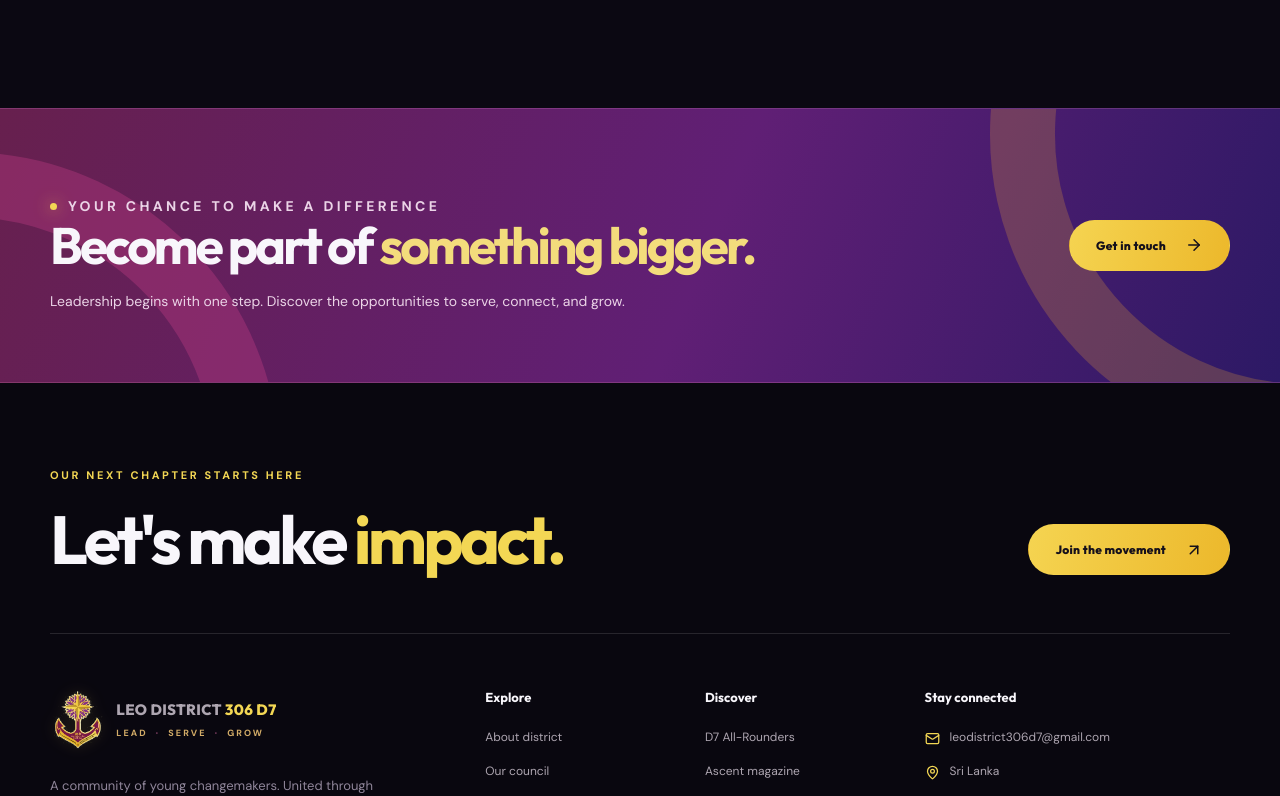
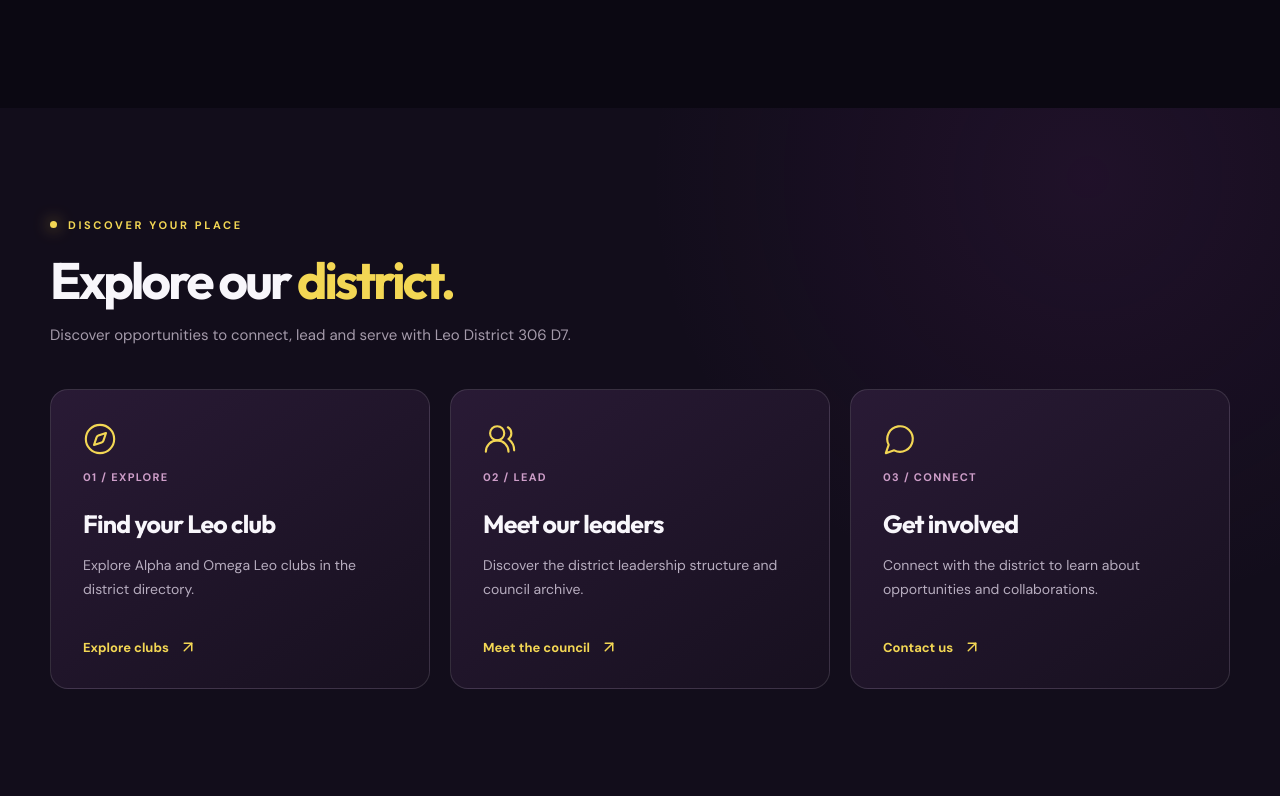
Before and after one commit to Rivindu13/D7_leo_web, a Next.js app: page /about in a window 1280 px wide. Shown: the part 2593-3389 px from the top of the page. Built offline with nearby package versions, Linux system fonts and the light colour scheme.

Commit message:
feat(about): add district exploration section

```diff
--- a/src/app/about/page.tsx
+++ b/src/app/about/page.tsx
@@ -1,9 +1,10 @@
 import type { Metadata } from 'next';
 import Image from 'next/image';
 import Link from 'next/link';
+import { AboutPathways } from '@/components/AboutPathways';
 import { ArrowUpRight, Compass, HeartHandshake, Lightbulb, Target } from 'lucide-react';
 import { CTA, Eyebrow, PageHero, SectionHeading } from '@/components/Shared';
-import { districtMission, districtVision, districtContext, legacySources } from '@/lib/legacy-content';
+import { districtMission, districtVision, legacySources } from '@/lib/legacy-content';
 import { districtMedia } from '@/lib/district-media';
 
 export const metadata:Metadata={title:'About'};
@@ -22,7 +23,12 @@ export default function About(){
         <div>
             <Eyebrow>WHO WE ARE</Eyebrow><h2 className="display-h2">We believe in the power of <em>young people.</em></h2>
             <p>The previous official site identifies Colombo and Ratnapura as the two districts in D7’s coverage. The district brings together Leos through community service, leadership development and fellowship.</p>
-            <p>The earlier About page described {districtContext.claimedClubCount} clubs and {districtContext.claimedMemberCount} members. These are historical claims awaiting confirmation for the current term.</p>
+            <p>
+                Our district club and leadership directories include
+                historical records from previous district terms.
+                Current-term membership figures and leadership details
+                will be updated once officially confirmed.
+            </p>
             <Link href="/clubs" className="text-link">Explore our clubs <ArrowUpRight size={17}/></Link></div>
         </div>
     </section>
@@ -37,5 +43,7 @@ export default function About(){
         <div><Target/><small>02 / SERVICE</small><h3>Make an impact</h3><p>Take action on needs in local communities.</p></div><div><HeartHandshake/><small>03 / FELLOWSHIP</small><h3>Build relationships</h3><p>Strengthen ties across Leo clubs and regions.</p></div>
         <div><Lightbulb/><small>04 / GROWTH</small><h3>Keep innovating</h3><p>Seek creative solutions and new experiences.</p></div></div></div>
     </section>
+
+    <AboutPathways/>
     <CTA compact/></>
     }
--- a/src/app/globals.css
+++ b/src/app/globals.css
@@ -78,3 +78,91 @@ a:focus-visible,button:focus-visible,input:focus-visible{outline:3px solid var(-
 .achievement-controls{display:grid;grid-template-columns:1fr minmax(200px,.38fr);gap:15px;align-items:end;margin-bottom:20px}.achievement-grid{display:grid;grid-template-columns:repeat(3,minmax(0,1fr));gap:20px}.achievement-card{background:linear-gradient(120deg,#21152e,#15101e);border:1px solid #ffffff26;border-radius:17px;padding:25px;display:flex;gap:18px;min-height:190px}.achievement-card__icon{color:var(--gold);flex-shrink:0}.achievement-card small{font-size:11px;letter-spacing:.08em;color:var(--gold);text-transform:uppercase}.achievement-card h3{font:700 21px Outfit,sans-serif;margin:10px 0}.achievement-card p{color:#c4b6ce;font-size:13px;line-height:1.6}.achievement-card span{font-size:11px;color:#b4a6bd}
 @media(max-width:1000px){.achievement-grid{grid-template-columns:repeat(2,1fr)}.legacy-values{grid-template-columns:1fr}}
 @media(max-width:650px){.directory-controls--compact,.achievement-controls,.achievement-grid{grid-template-columns:1fr}.council-group>h3 span{float:none;display:block;margin-top:10px}.legacy-values>div{padding:24px}}
+
+
+/* About Page - Explore District */
+
+.about-pathways {
+  background:
+    radial-gradient(
+      circle at 85% 10%,
+      rgba(131, 45, 144, 0.12),
+      transparent 35%
+    ),
+    #120d1b;
+}
+
+.about-pathways__grid {
+  display: grid;
+  grid-template-columns: repeat(3, minmax(0, 1fr));
+  gap: 20px;
+}
+
+.about-pathways__card {
+  display: flex;
+  flex-direction: column;
+  gap: 14px;
+  min-height: 300px;
+  padding: 32px;
+  border: 1px solid rgba(255, 255, 255, 0.12);
+  border-radius: 18px;
+  background: linear-gradient(
+    145deg,
+    #291a35,
+    #17101f
+  );
+  transition:
+    transform 0.25s ease,
+    border-color 0.25s ease,
+    box-shadow 0.25s ease;
+}
+
+.about-pathways__card:hover {
+  transform: translateY(-6px);
+  border-color: var(--gold);
+  box-shadow: 0 20px 40px rgba(0, 0, 0, 0.25);
+}
+
+.about-pathways__card > svg {
+  color: var(--gold);
+}
+
+.about-pathways__card small {
+  color: #ce9ec9;
+  font-size: 11px;
+  letter-spacing: 0.12em;
+  font-weight: 700;
+}
+
+.about-pathways__card h3 {
+  font: 700 25px Outfit, sans-serif;
+  letter-spacing: -0.03em;
+  margin: 10px 0 0;
+}
+
+.about-pathways__card p {
+  color: #b7adbf;
+  font-size: 14px;
+  line-height: 1.7;
+  margin: 0;
+}
+
+.about-pathways__action {
+  display: inline-flex;
+  align-items: center;
+  gap: 10px;
+  margin-top: auto;
+  color: var(--gold);
+  font-size: 13px;
+  font-weight: 700;
+}
+
+@media (max-width: 900px) {
+  .about-pathways__grid {
+    grid-template-columns: 1fr;
+  }
+
+  .about-pathways__card {
+    min-height: 240px;
+  }
+}
--- /dev/null
+++ b/src/components/AboutPathways.tsx
@@ -0,0 +1,82 @@
+
+import Link from 'next/link';
+import {
+  ArrowUpRight,
+  Compass,
+  UsersRound,
+  MessageCircle,
+} from 'lucide-react';
+
+import { SectionHeading } from '@/components/Shared';
+
+const pathways = [
+  {
+    number: '01 / EXPLORE',
+    title: 'Find your Leo club',
+    description:
+      'Explore Alpha and Omega Leo clubs in the district directory.',
+    href: '/clubs',
+    action: 'Explore clubs',
+    icon: Compass,
+  },
+  {
+    number: '02 / LEAD',
+    title: 'Meet our leaders',
+    description:
+      'Discover the district leadership structure and council archive.',
+    href: '/council',
+    action: 'Meet the council',
+    icon: UsersRound,
+  },
+  {
+    number: '03 / CONNECT',
+    title: 'Get involved',
+    description:
+      'Connect with the district to learn about opportunities and collaborations.',
+    href: '/contact',
+    action: 'Contact us',
+    icon: MessageCircle,
+  },
+];
+
+export function AboutPathways() {
+  return (
+    <section className="section about-pathways">
+      <div className="container">
+        <SectionHeading
+          eyebrow="DISCOVER YOUR PLACE"
+          title="Explore our"
+          accent="district."
+          description="Discover opportunities to connect, lead and serve with Leo District 306 D7."
+        />
+
+        <div className="about-pathways__grid">
+          {pathways.map((pathway) => {
+            const Icon = pathway.icon;
+
+            return (
+              <Link
+                href={pathway.href}
+                key={pathway.href}
+                className="about-pathways__card"
+              >
+                <Icon size={34} strokeWidth={1.5} />
+
+                <small>{pathway.number}</small>
+
+                <h3>{pathway.title}</h3>
+
+                <p>{pathway.description}</p>
+
+                <span className="about-pathways__action">
+                  {pathway.action}
+                  <ArrowUpRight size={18} />
+                </span>
+              </Link>
+            );
+          })}
+        </div>
+      </div>
+    </section>
+  );
+}
```
